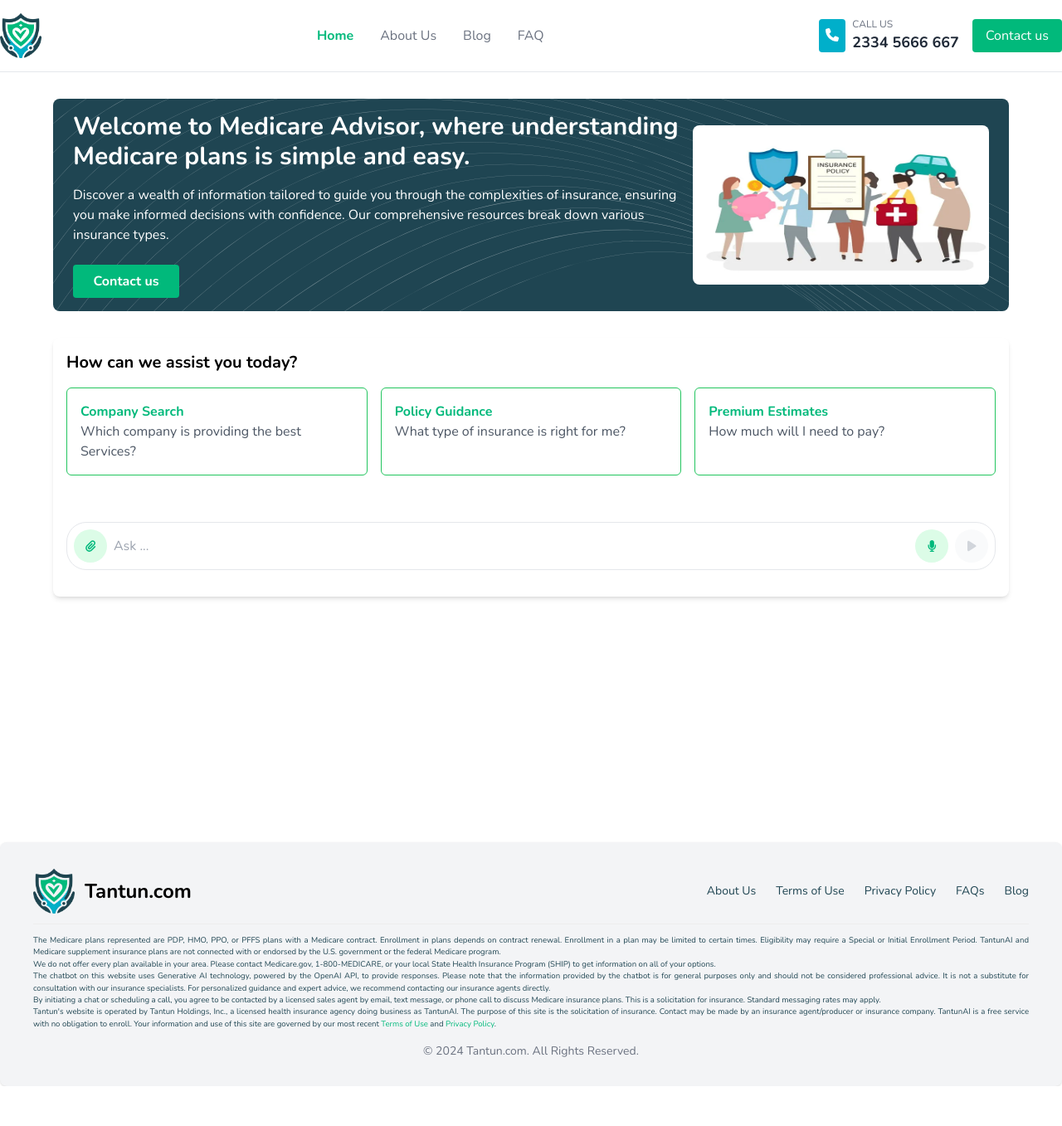
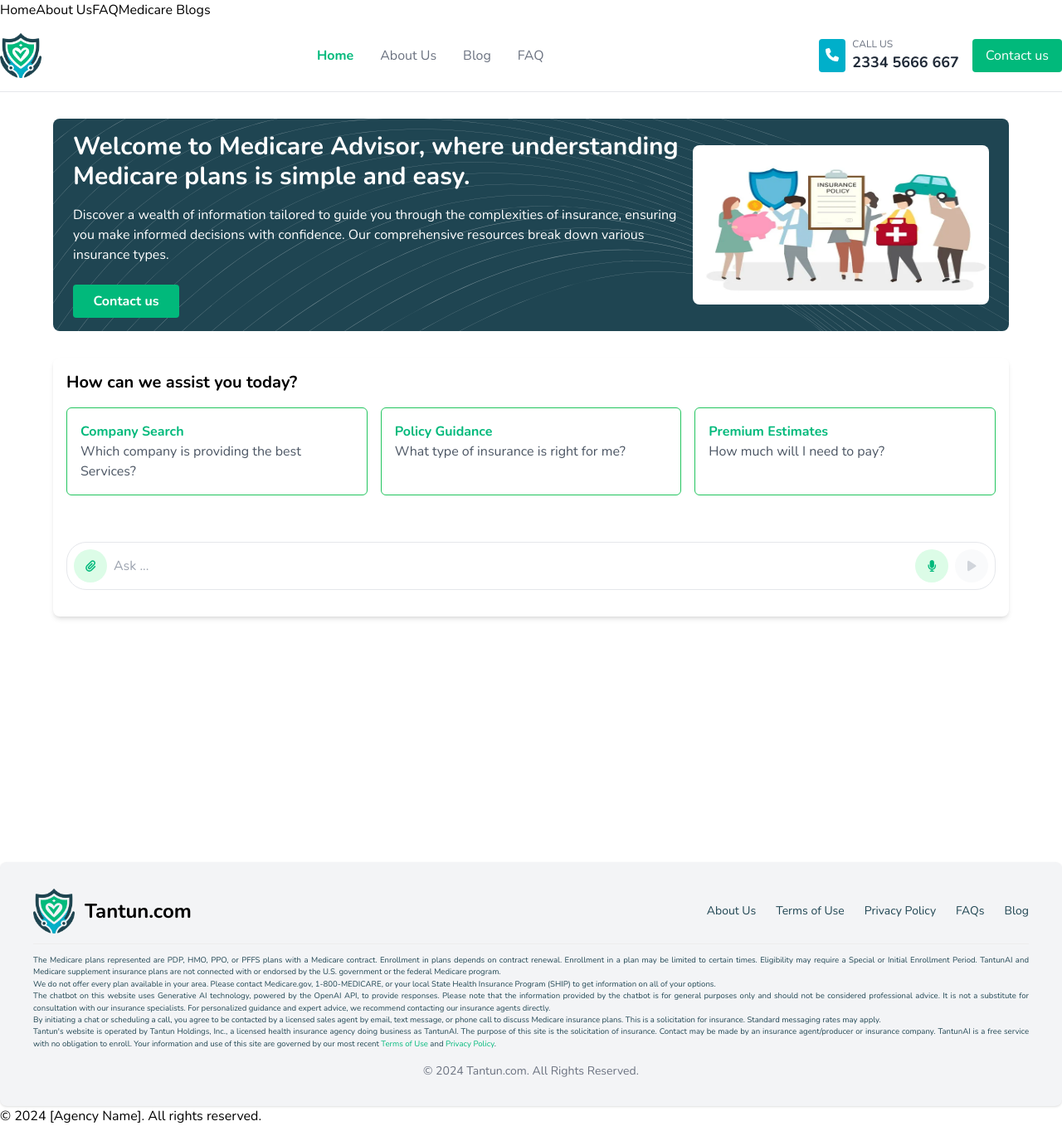
Before and after one commit to tantunholdings/medicare-tantun-web, a Next.js app: page / in a window 1280 px wide. Shown: the whole page at 83% size. Before the commit the page ends 1309 px from the top, so only its background shows below. Built offline with nearby package versions, Linux system fonts and the light colour scheme.

Commit message:
Revert "remove header and footer from layout"
This reverts commit e5405a8a9afb16b3f89a58a91cb8a6cf474578f8.

```diff
--- a/app/layout.tsx
+++ b/app/layout.tsx
@@ -47,9 +47,18 @@ export default function RootLayout({
       <body
         className={`${geistSans.variable} ${geistMono.variable} antialiased`}
       >
-
+           <header>
+          <nav>
+            <a href="/">Home</a>
+            <a href="/about">About Us</a>
+            <a href="/faq">FAQ</a>
+            <a href="/blog">Medicare Blogs</a>
+          </nav>
+        </header>
         <main>{children}</main>
-
+        <footer>
+          <p>&copy; {new Date().getFullYear()} [Agency Name]. All rights reserved.</p>
+        </footer>
       </body>
     </html>
   );
```
